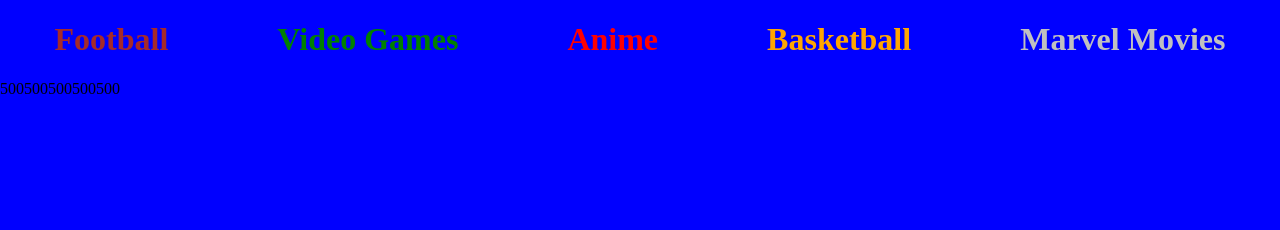
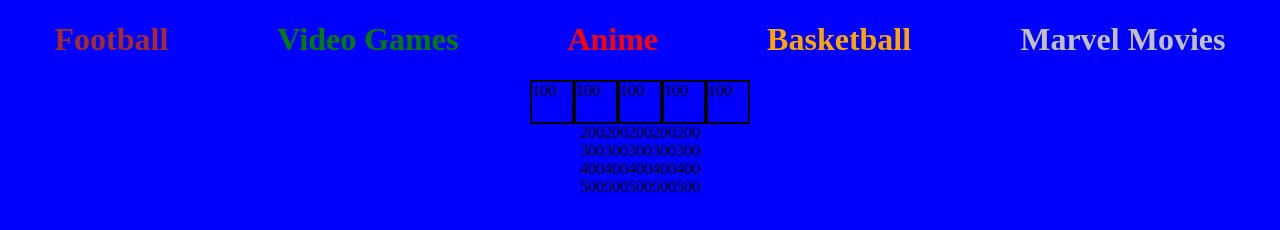
Before and after one commit to tgriffith92/jeopardy, a plain HTML site: page index.html in a window 1280 px wide. Drawn offline with Linux system fonts and the light colour scheme.

Commit message:
add all the point containers and set the size for the 100 point container

```diff
--- a/CSS/style.css
+++ b/CSS/style.css
@@ -28,6 +28,13 @@
     color: silver;
 }
 
-.pointContainer, .oneContainer, .twoContainer, .threeContainer, .fourContainer, .fiveContainer {
+.oneContainer, .twoContainer, .threeContainer, .fourContainer, .fiveContainer {
     display: flex;
+    justify-content: center;
 }
+
+.one {
+    height: 40px;
+    width: 40px;
+    border: 2px solid black;
+}
--- a/index.html
+++ b/index.html
@@ -19,13 +19,37 @@
 
     <div class="pointContainer">
 
-            <!-- <div class="fourContainer">
+            <div class="oneContainer">
+                    <div class="one">100</div>
+                    <div class="one">100</div>
+                    <div class="one">100</div>
+                    <div class="one">100</div>
+                    <div class="one">100</div>
+            </div>
+
+            <div class="twoContainer">
+                    <div class="two">200</div>
+                    <div class="two">200</div>
+                    <div class="two">200</div>
+                    <div class="two">200</div>
+                    <div class="two">200</div>
+            </div>
+
+            <div class="threeContainer">
+                    <div class="three">300</div>
+                    <div class="three">300</div>
+                    <div class="three">300</div>
+                    <div class="three">300</div>
+                    <div class="three">300</div>
+            </div>
+
+            <div class="fourContainer">
                     <div class="four">400</div>
                     <div class="four">400</div>
                     <div class="four">400</div>
                     <div class="four">400</div>
                     <div class="four">400</div>
-            </div> -->
+            </div>
 
 
             <div class="fiveContainer">
```
